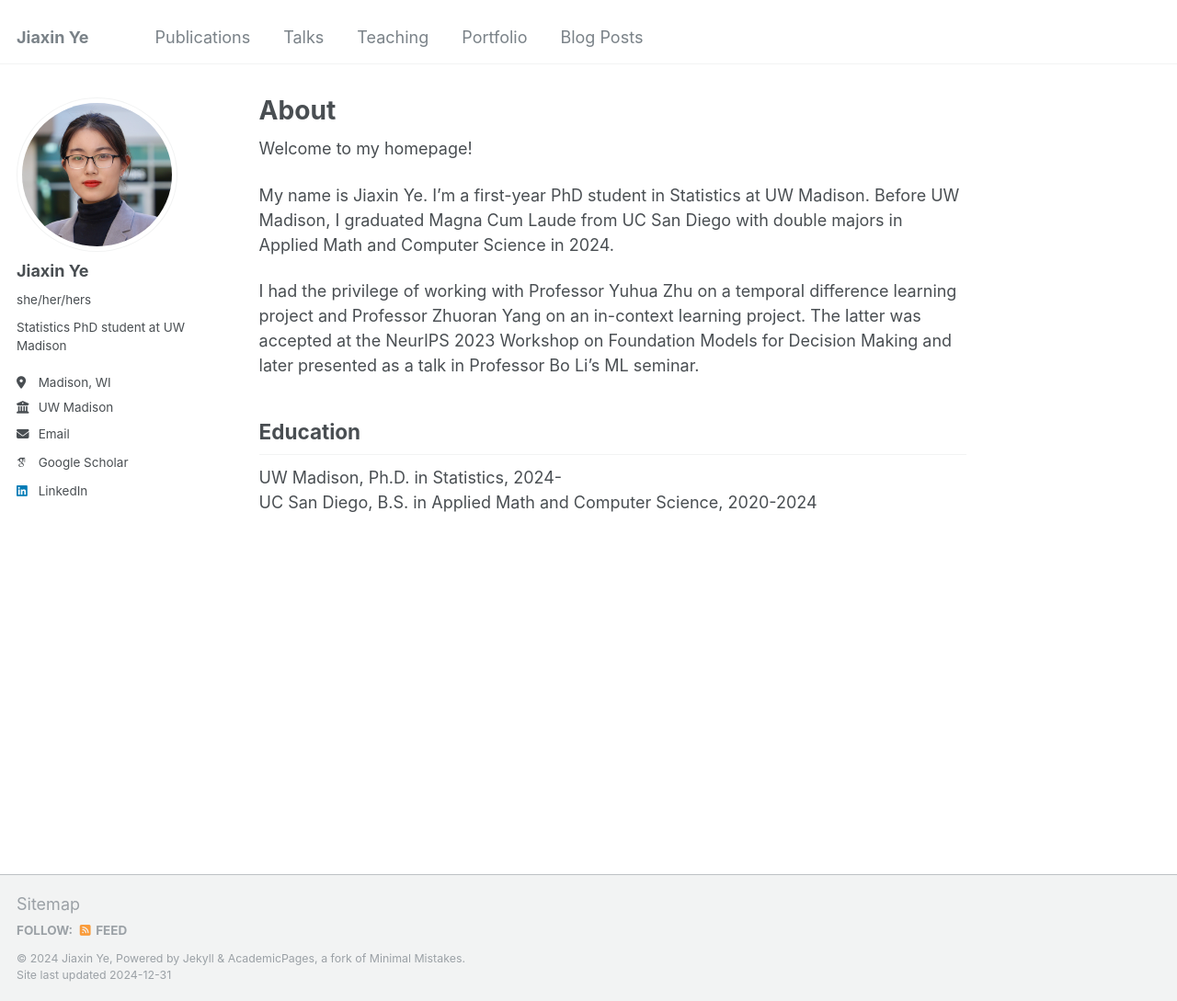
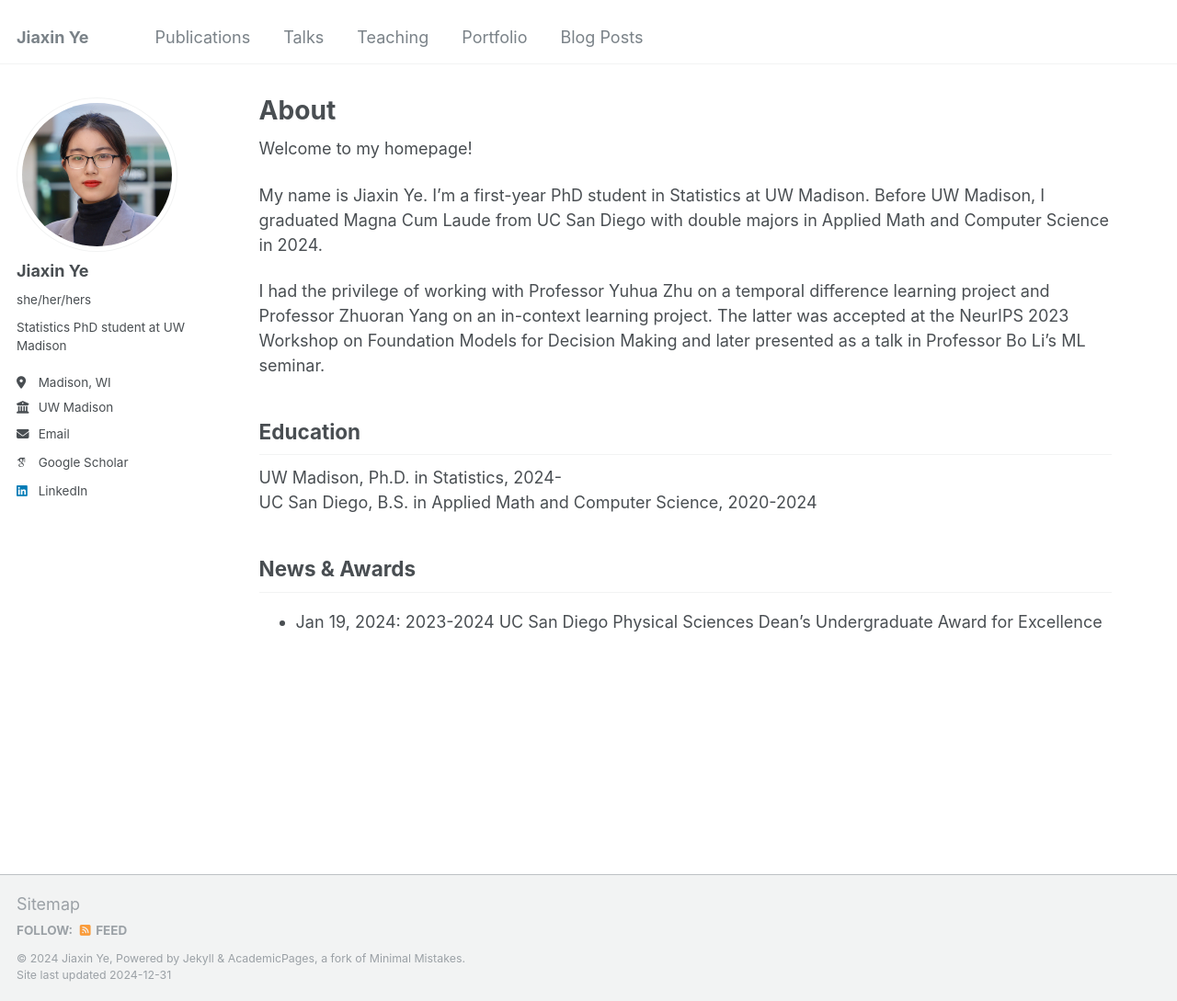
Before and after one commit to jiaxin-yeah/jiaxin-yeah.github.io, a Jekyll site: the page built from _pages/about.md, in a window 1280 px wide and 1089 px high. Shown: the whole window at 92% size. Built offline with Jekyll 4.4.1, drawn with Linux system fonts in a browser that asks for light colours; some web fonts are replaced.

Commit message:
update about

```diff
--- a/_pages/about.md
+++ b/_pages/about.md
@@ -15,3 +15,6 @@ I had the privilege of working with Professor Yuhua Zhu on a temporal difference
 ## Education
 UW Madison, Ph.D. in Statistics, 2024-<br>
 UC San Diego, B.S. in Applied Math and Computer Science, 2020-2024
+
+## News & Awards
+- Jan 19, 2024: 2023-2024 UC San Diego Physical Sciences Dean’s Undergraduate Award for Excellence
--- a/_sass/_page.scss
+++ b/_sass/_page.scss
@@ -20,7 +20,7 @@
   @include breakpoint($large) {
     @include span(10 of 12 last);
     @include prefix(0.5 of 12);
-    @include suffix(2 of 12);
+    @include suffix(0.5 of 12);
   }
 
   .page__inner-wrap {
```
